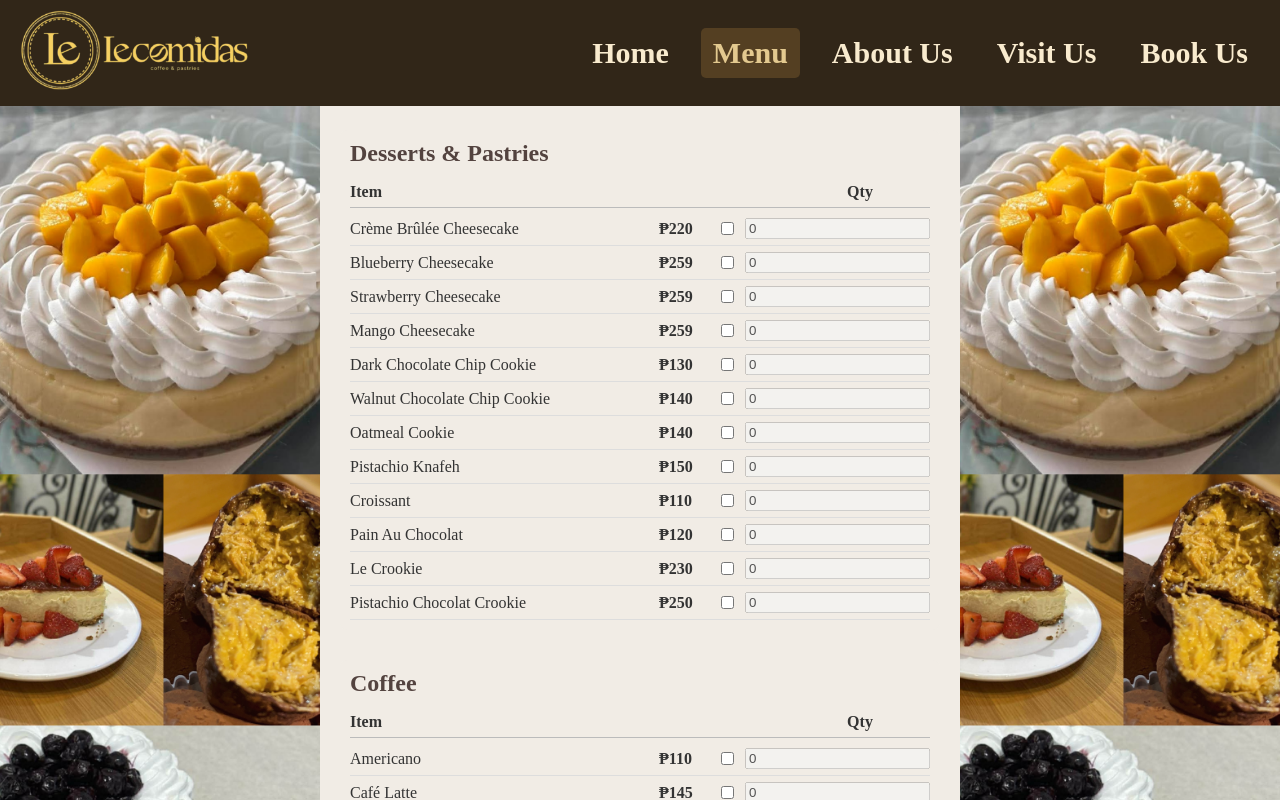
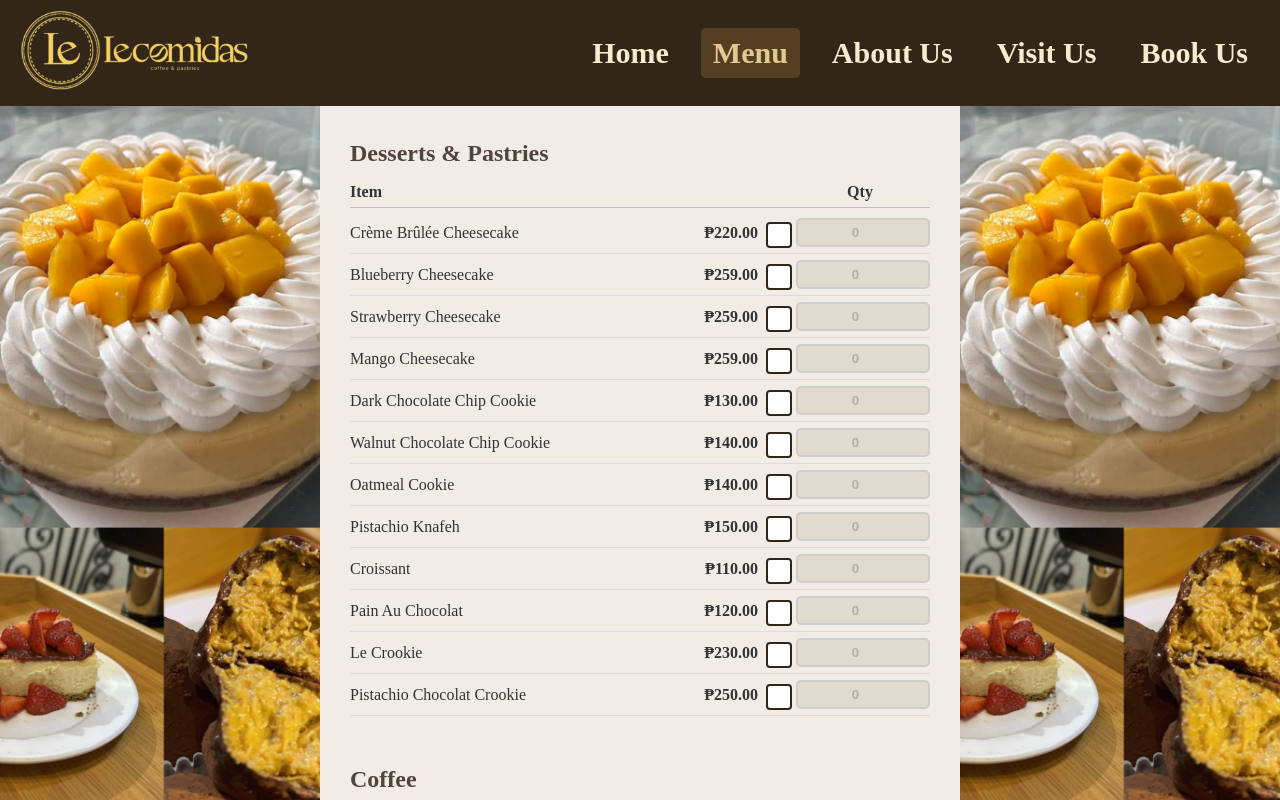
Before and after one commit to YooAr1n/lecomidas, a Vue app: page /#/menu in a window 1280 px wide. Shown: the top 800 px of the page. Built offline with nearby package versions, Linux system fonts and the light colour scheme.

Commit message:
Added formatting

```diff
--- a/src/components/MainMenu.vue
+++ b/src/components/MainMenu.vue
@@ -1,10 +1,8 @@
 <template>
     <div class="menu-content">
-        <!-- Loop through each section -->
         <section v-for="(section, sIndex) in menuSections" :key="sIndex" class="menu-section">
             <h2>{{ section.name }}</h2>
 
-            <!-- Header row -->
             <div class="menu-header">
                 <span class="header-item">Item</span>
                 <span class="header-qty">Qty</span>
@@ -14,9 +12,14 @@
                 <li v-for="(item, iIndex) in section.items" :key="iIndex">
                     {{ item.name }}
                     <div class="price-quantity">
-                        <span class="price">₱{{ item.price }}</span>
-                        <input type="checkbox" class="item-checkbox" :value="item.price" v-model="item.checked"
+                        <span class="price">₱{{ format(item.price, 2) }}</span>
+
+                        <label class="custom-checkbox">
+                            <input type="checkbox" :value="item.price" v-model="item.checked"
                                 @change="updateTotal(item)" />
+                            <span class="checkmark"></span>
+                        </label>
+
                         <input type="number" class="item-quantity" v-model.number="item.quantity"
                             :disabled="!item.checked" min="0" step="1" @change="updateTotal(item)" />
                     </div>
@@ -24,18 +27,48 @@
             </ul>
         </section>
 
-        <!-- Total + Order -->
         <div class="order-section">
-            <h2>₱{{ total.toFixed(2) }}</h2>
+            <h2>₱{{ format(total, 2) }}</h2>
             <button class="order-now-button" @click="confirmOrder">
                 Order Now
             </button>
+        </div>
+
+        <div v-if="showModal" class="modal-overlay" @click.self="showModal = false">
+            <div class="modal-card">
+                <h2>Confirm Your Order</h2>
+                <hr>
+                <ul class="order-summary">
+                    <li v-for="item in selectedItems" :key="item.name">
+                        <span>{{ item.name }} x {{ formatWhole(item.quantity, 2) }}</span>
+                        <span>₱{{ format(item.price * item.quantity, 2) }}</span>
+                    </li>
+                </ul>
+                <div class="modal-total">
+                    <strong>Total Amount: ₱{{ format(total, 2) }}</strong>
+                </div>
+                <div class="modal-actions">
+                    <button class="btn-cancel" @click="showModal = false">Cancel</button>
+                    <button class="btn-confirm" @click="finalSubmit">Place Order</button>
+                </div>
+            </div>
+        </div>
+
+        <div v-if="showEmptyModal" class="modal-overlay" @click.self="showEmptyModal = false">
+            <div class="modal-card warning-card">
+                <div class="warning-icon">⚠️</div>
+                <h2>Oops!</h2>
+                <p>Please select at least one item and set its quantity before placing an order.</p>
+                <div class="modal-actions center">
+                    <button class="btn-confirm" @click="showEmptyModal = false">Got it!</button>
+                </div>
+            </div>
         </div>
     </div>
 </template>
 
 <script>
-import { reactive, ref } from "vue";
+import { reactive, ref, computed } from "vue"; // Add computed
 
 export default {
     name: "MainMenu",
@@ -92,6 +125,9 @@ export default {
             },
         ]);
 
+        // Add this line here!
+        const format = window.format;
+        const formatWhole = window.formatWhole;
         const total = ref(0);
 
         const updateTotal = () => {
@@ -110,15 +146,41 @@ export default {
             total.value = sum;
         };
 
+        const showModal = ref(false);
+        const showEmptyModal = ref(false);
+
+        // This calculates which items are selected for the modal list
+        const selectedItems = computed(() => {
+            const list = [];
+            menuSections.forEach(section => {
+                section.items.forEach(item => {
+                    if (item.checked && item.quantity > 0) {
+                        list.push(item);
+                    }
+                });
+            });
+            return list;
+        });
+
         const confirmOrder = () => {
-            if (total.value === 0) {
-                alert("Please select items first.");
+            // Now check if there are actually items selected
+            if (selectedItems.value.length === 0) {
+                showEmptyModal.value = true; // Open the warning modal instead of alert
             } else {
-                alert(`Order placed!\n₱${total.value.toFixed(2)}`);
+                showModal.value = true;
             }
         };
 
-        return { menuSections, total, updateTotal, confirmOrder };
+        const finalSubmit = () => {
+            alert("Order sent to Lecomidas! See you soon.");
+            showModal.value = false;
+            // Optional: reset the menu here if you want
+        };
+
+        return {
+            menuSections, format, formatWhole, total, updateTotal,
+            confirmOrder, showModal, showEmptyModal, selectedItems, finalSubmit
+        };
     },
 };
 </script>
@@ -154,12 +216,15 @@ export default {
 }
 
 .header-item {
-  flex: 1; /* takes same space as item name */
+    flex: 1;
+    /* takes same space as item name */
 }
 
 .header-qty {
-  width: 140px; /* match the width of the price+checkbox+input block */
-  text-align: center; /* optional: center over input */
+    width: 140px;
+    /* match the width of the price+checkbox+input block */
+    text-align: center;
+    /* optional: center over input */
 }
 
 ul {
@@ -212,4 +277,184 @@ li {
 .order-now-button:hover {
     background-color: #5b4426;
 }
+
+/* Dark background that covers the whole screen */
+.modal-overlay {
+    position: fixed;
+    top: 0;
+    left: 0;
+    width: 100%;
+    height: 100%;
+    background: rgba(0, 0, 0, 0.6);
+    display: flex;
+    justify-content: center;
+    align-items: center;
+    z-index: 2000;
+    /* Make sure this is higher than your navbar */
+}
+
+/* The actual white box */
+.modal-card {
+    background: white;
+    padding: 30px;
+    border-radius: 15px;
+    width: 90%;
+    max-width: 500px;
+    box-shadow: 0 10px 30px rgba(0, 0, 0, 0.3);
+}
+
+.order-summary {
+    margin: 20px 0;
+    max-height: 300px;
+    overflow-y: auto;
+}
+
+.modal-total {
+    text-align: right;
+    font-size: 1.2rem;
+    margin-bottom: 20px;
+    border-top: 2px solid #f1ece5;
+    padding-top: 10px;
+}
+
+.modal-actions {
+    display: flex;
+    gap: 10px;
+    justify-content: flex-end;
+}
+
+.btn-cancel {
+    background: #eee;
+    border: none;
+    padding: 10px 20px;
+    border-radius: 5px;
+    cursor: pointer;
+}
+
+.btn-confirm {
+    background: #312618;
+    color: #f9ebce;
+    border: none;
+    padding: 10px 20px;
+    border-radius: 5px;
+    cursor: pointer;
+    font-weight: bold;
+}
+
+.btn-confirm:hover {
+    background-color: #5b4426;
+}
+
+/* Styling for the warning specific modal */
+.warning-card {
+    text-align: center;
+    border-top: 5px solid #d9534f;
+    /* Subtle red top border for warning */
+}
+
+.warning-icon {
+    font-size: 3rem;
+    margin-bottom: 10px;
+}
+
+.modal-card p {
+    margin: 15px 0 25px;
+    font-size: 1.1rem;
+    color: #666;
+}
+
+.center {
+    justify-content: center;
+}
+
+/* --- Custom Checkbox Styling --- */
+.custom-checkbox {
+    position: relative;
+    display: inline-block;
+    width: 22px;
+    height: 22px;
+    cursor: pointer;
+}
+
+/* Hide default checkbox */
+.custom-checkbox input {
+    position: absolute;
+    opacity: 0;
+    cursor: pointer;
+    height: 0;
+    width: 0;
+}
+
+/* The box the user sees */
+.checkmark {
+    position: absolute;
+    top: 0;
+    left: 0;
+    height: 22px;
+    width: 22px;
+    background-color: #fff;
+    border: 2px solid #312618; /* Lecomidas Dark Brown */
+    border-radius: 4px;
+    transition: all 0.2s ease;
+}
+
+/* On hover */
+.custom-checkbox:hover input ~ .checkmark {
+    background-color: #f9ebce;
+}
+
+/* When checked */
+.custom-checkbox input:checked ~ .checkmark {
+    background-color: #312618;
+}
+
+/* The white checkmark inside the box */
+.checkmark:after {
+    content: "";
+    position: absolute;
+    display: none;
+}
+
+.custom-checkbox input:checked ~ .checkmark:after {
+    display: block;
+}
+
+.custom-checkbox .checkmark:after {
+    left: 7px;
+    top: 3px;
+    width: 5px;
+    height: 10px;
+    border: solid white;
+    border-width: 0 2px 2px 0;
+    transform: rotate(45deg);
+}
+
+/* --- Styled Number Input --- */
+.item-quantity {
+    width: 120px;
+    padding: 5px;
+    border: 2px solid #312618;
+    border-radius: 5px;
+    background-color: #fff;
+    color: #312618;
+    font-weight: bold;
+    text-align: center;
+    outline: none;
+    transition: opacity 0.3s ease;
+}
+
+/* Disabled state (when checkbox is unchecked) */
+.item-quantity:disabled {
+    background-color: #d8cfc4;
+    border-color: #bbb;
+    color: #888;
+    cursor: not-allowed;
+    opacity: 0.6;
+}
+
+/* Focus effect */
+.item-quantity:focus {
+    background-color: #f9ebce;
+    box-shadow: 0 0 5px rgba(49, 38, 24, 0.3);
+}
 </style>
--- a/src/components/Package.vue
+++ b/src/components/Package.vue
@@ -12,7 +12,7 @@
 
         <div class="info-details">
             <h3>{{ title }}</h3>
-            <p class="price">{{ price }}</p>
+            <p class="price">₱{{ format(price, 2) }}</p>
             <ul class="feature-list">
                 <li v-for="(feature, index) in features" :key="index">
                     {{ feature }}
@@ -51,7 +51,9 @@ export default {
             if (interval) clearInterval(interval);
         });
 
-        return { currentIndex };
+        const format = window.format;
+
+        return { currentIndex, format };
     }
 }
 </script>
--- /dev/null
+++ b/src/format.js
@@ -0,0 +1,60 @@
+// format.js
+
+const commaRegex = /\B(?=(\d{3})+(?!\d))/g;
+
+function toNum(x) {
+  if (x && typeof x.toNumber === 'function') return x.toNumber();
+  return Number(x) || 0;
+}
+
+window.addCommas = function(s) {
+  return String(s).replace(commaRegex, ",");
+};
+
+window.commaFormat = function(numIn, precision = 0) {
+  const num = toNum(numIn);
+  return num.toLocaleString(undefined, {
+    minimumFractionDigits: precision,
+    maximumFractionDigits: precision
+  });
+};
+
+window.regularFormat = function(numIn, precision = 2) {
+  return toNum(numIn).toFixed(precision);
+};
+
+window.format = function(numIn, precision = 2) {
+  const num = toNum(numIn);
+
+  if (!isFinite(num)) return "✨ (INFINITY!)";
+  if (isNaN(num)) return "☠️ (NOT A NUMBER!)";
+
+  // Case A: Everything under 1 Million (including Thousands)
+  // This will return "999,999.00" instead of "999.99K"
+  if (num < 1000000) {
+    return window.commaFormat(num, precision);
+  }
+
+  // Case B: M, B, T, etc. (Starting from 1,000,000 to 999.99No)
+  const suffixes = ["", "", "M", "B", "T", "Qa", "Qi", "Sx", "Sp", "Oc", "No"];
+  const tier = Math.floor(Math.log10(num) / 3);
+
+  if (tier < suffixes.length) {
+    const suffix = suffixes[tier];
+    const scale = Math.pow(10, tier * 3);
+    const scaled = num / scale;
+
+    return window.regularFormat(scaled, precision) + suffix;
+  }
+
+  // Case C: Scientific Notation (at 10^33 (1Dc))
+  const e = Math.floor(Math.log10(num));
+  const m = num / Math.pow(10, e);
+  return window.regularFormat(m, precision) + "e" + e;
+};
+
+window.formatWhole = function formatWhole(numIn, precision = 2) {
+    const num = toNum(numIn);
+    if (num < 1e6) return format(num, 0)
+    return format(num, precision);
+  };
--- a/src/main.js
+++ b/src/main.js
@@ -3,6 +3,8 @@ import './style.css'
 import App from './App.vue'
 import router from './router'
 
+import './format'
+
 createApp(App)
   .use(router)
   .mount('#app')
--- a/src/views/Book.vue
+++ b/src/views/Book.vue
@@ -8,19 +8,19 @@
                 <Package
                     :imageSources="[event1, event4]"
                     title="50 Pax Package"
-                    price="₱6,000"
+                    price=6000
                     :features="['FREE 5 Cups', '✓ 5 Coffee Flavors', '✓ 3 Non-Coffee Options', '✓ 2 Baristas + 2 Staff', '✓ Booth Setup • 5 Hours']"
                 />
                 <Package
                     :imageSources="[event2, event5]"
                     title="100 Pax Package"
-                    price="₱10,000"
+                    price=10000
                     :features="['FREE 10 Cups', '✓ 5 Coffee Flavors', '✓ 3 Non-Coffee Options', '✓ 2 Baristas + 2 Staff', '✓ Booth Setup • 5 Hours']"
                 />
                 <Package
                     :imageSources="[event3, event6]"
                     title="150 Pax Package"
-                    price="₱14,000"
+                    price=14000
                     :features="['FREE 15 Cups', '✓ 5 Coffee Flavors', '✓ 3 Non-Coffee Options', '✓ 2 Baristas + 2 Staff', '✓ Booth Setup • 5 Hours']"
                 />
             </div>
```
Also changed, not shown: src/views/Order.vue (added). Lines whose indentation alone changed are shown as unchanged.
